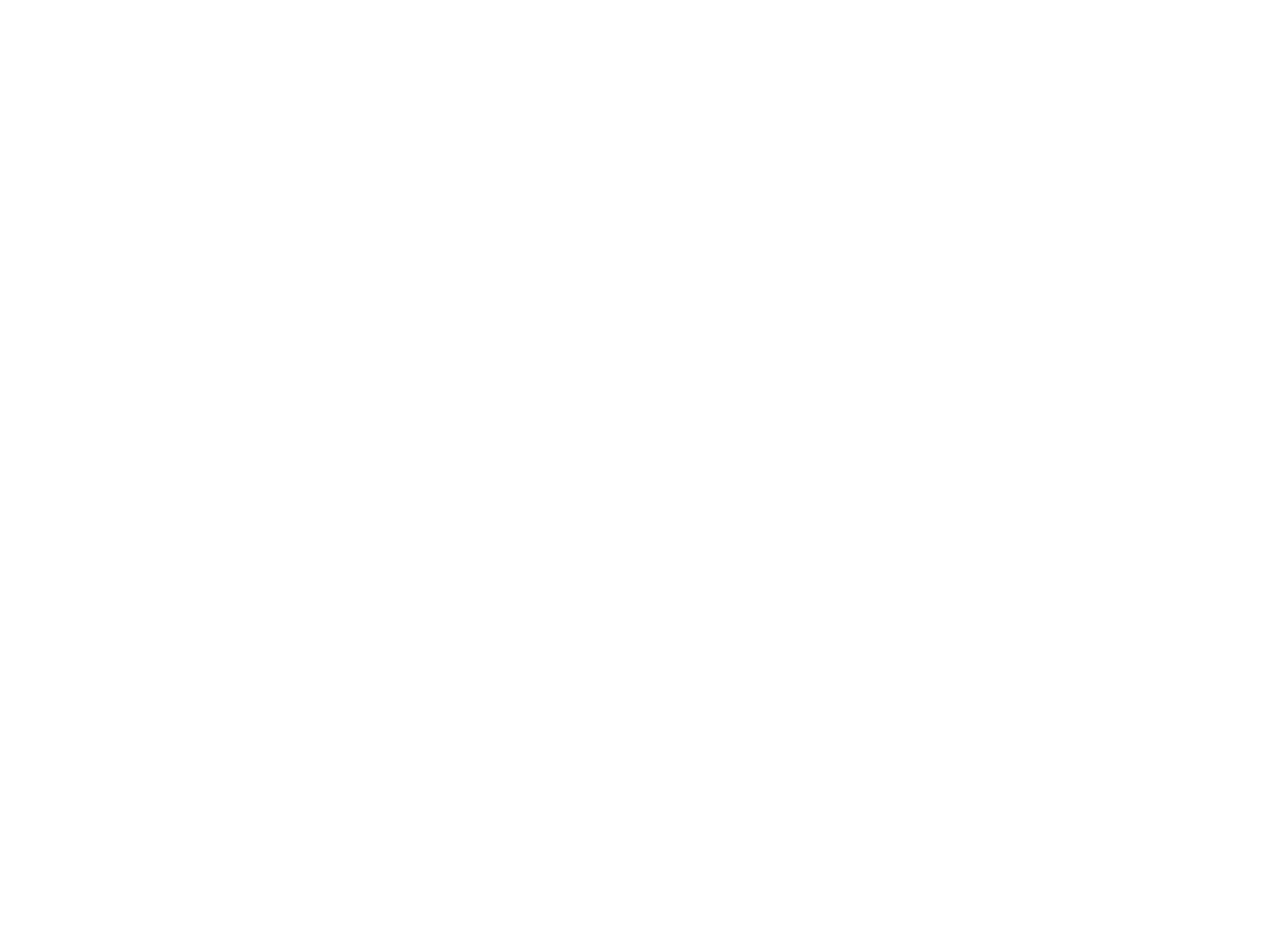
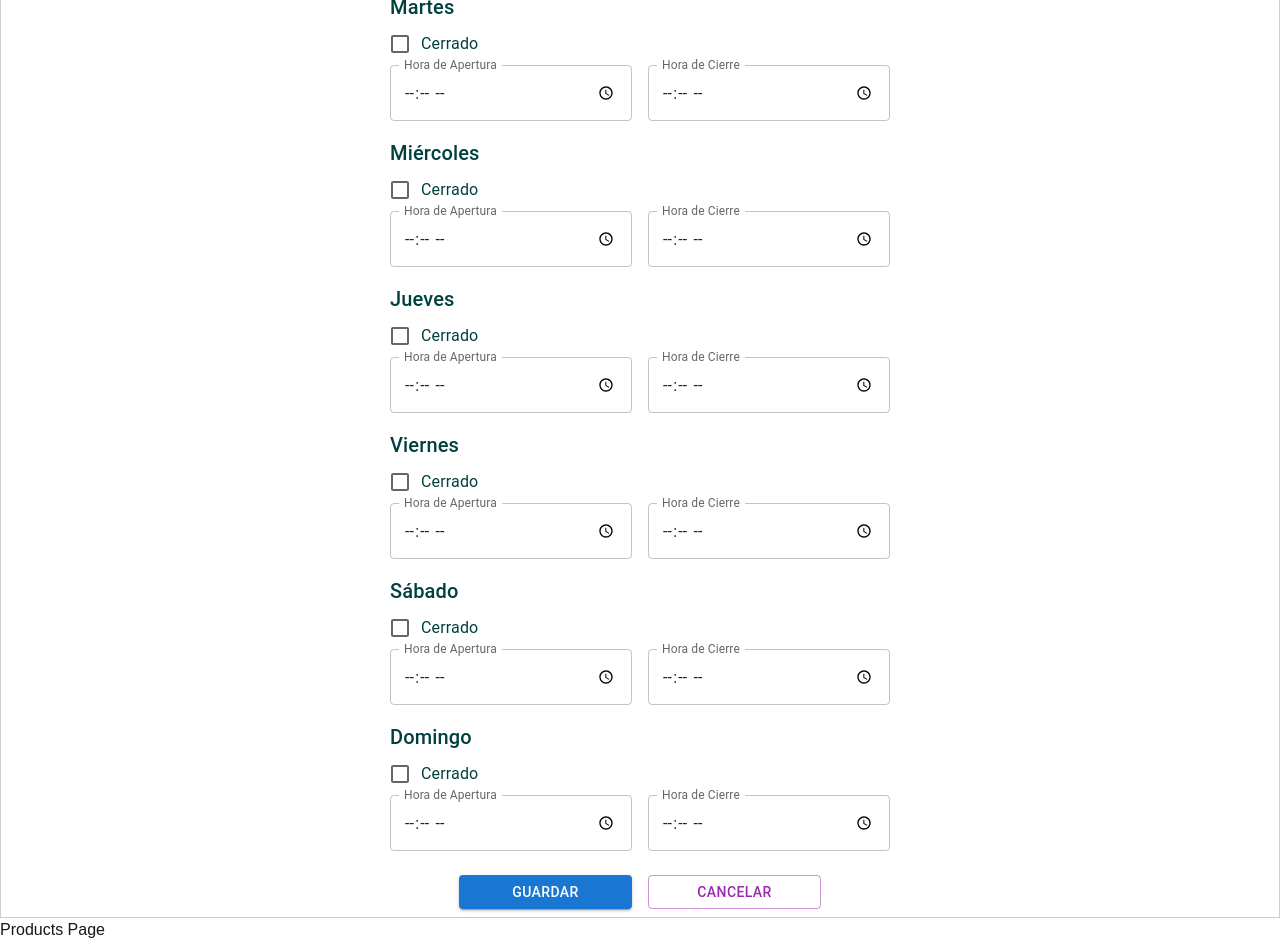
Before and after one commit to PROMASCOTA-TIC/Frontend-Entrepreneurs, a Next.js app: page /products in a window 1280 px wide. Shown: the part 340-1282 px from the top of the page. Before the commit the page ends 800 px from the top, so only its background shows below. Built offline with nearby package versions, Linux system fonts and the light colour scheme.

Commit message:
feal: Crear checkhorarios para registro de horarios de atención en emprendedores

```diff
--- a/src/app/(emprendedor)/page.tsx
+++ b/src/app/(emprendedor)/page.tsx
@@ -2,7 +2,7 @@
 export default function Home() {
   return (
     <div>
-      <h1>Hola Mundo</h1>
+
     </div>
   );
 }
--- a/src/app/emprendedores/checkHorarios.tsx
+++ b/src/app/emprendedores/checkHorarios.tsx
@@ -1,7 +1,142 @@
-import React from 'react'
+"use client";
 
-export const checkHorarios = () => {
+import React from "react";
+import { Checkbox, FormControlLabel, Grid2, TextField, Typography, Box, Button } from "@mui/material";
+import { useForm, Controller } from "react-hook-form";
+import'@/assets/styles/emprendedores/general.css';
+import { themePalette } from "../config/theme.config";
+
+
+interface HorarioDia {
+  apertura: string;
+  cierre: string;
+  cerrado: boolean;
+}
+
+const horarioPorDefecto: HorarioDia = {
+  apertura: "",
+  cierre: "",
+  cerrado: false,
+};
+
+const diasDeLaSemana = ["Lunes", "Martes", "Miércoles", "Jueves", "Viernes", "Sábado", "Domingo"];
+
+const CheackHorarios: React.FC = () => {
+  const {
+    control,
+    handleSubmit,
+    watch,
+    reset,
+    formState: { errors },
+  } = useForm<{ [key: string]: HorarioDia }>({
+    defaultValues: diasDeLaSemana.reduce((acc, dia) => {
+      acc[dia] = { ...horarioPorDefecto };
+      return acc;
+    }, {} as { [key: string]: HorarioDia }),
+  });
+
+  const onSubmit = (data: { [key: string]: HorarioDia }) => {
+    console.log(data); // Aquí puedes manejar los datos del formulario
+  };
+
+  const handleCancel = () => {
+    reset(); // Resetea el formulario a los valores por defecto
+  };
+
   return (
+    <Box
+      sx={{
+        width: "100%",
+        height: "100%",
+        border: "1px solid #ccc",
+        padding: 1,
+        display: "flex",
+        justifyContent: "center",
+      }}
+    >
+      <Grid2 sx={{ display: "flex", justifyContent: "center", flexDirection: "column" }}>
+        <Grid2 sx={{ flexDirection: "column", alignItems: "center", justifyContent: "center", color:themePalette.primary }}>
+          <Typography className="h1SemiBold" align="center">Horarios de atención</Typography>
+          <Typography className="normalRegular"  align="center">Indica a los clientes cuándo está abierto tu emprendimiento</Typography>
+        </Grid2>
+        <form onSubmit={handleSubmit(onSubmit)}>
+          {diasDeLaSemana.map((dia) => (
+            <Grid2 key={dia} sx={{ marginBottom: 2, color:themePalette.primary }} className="minimaBold">
+              <Typography variant="h6">{dia}</Typography>
 
-  )
-}
+              <Controller
+                name={`${dia}.cerrado`}
+                control={control}
+                render={({ field }) => (
+                  <FormControlLabel control={<Checkbox {...field} checked={field.value} />} label="Cerrado" />
+                )}
+              />
+
+              {!watch(`${dia}.cerrado`) && (
+                <Grid2 container spacing={2} sx={{ width: 500 }}>
+                  <Grid2 size={{ xs: 6 }}>
+                    <Controller
+                      name={`${dia}.apertura`}
+                      control={control}
+                      rules={{
+                        required: "La hora de apertura es obligatoria",
+                        validate: (value) => value !== "" || "Debes seleccionar una hora de apertura",
+                      }}
+                      render={({ field }) => (
+                        <TextField
+                          label="Hora de Apertura"
+                          type="time"
+                          fullWidth
+                          error={!!errors[dia]?.apertura}
+                          helperText={errors[dia]?.apertura?.message}
+                          InputLabelProps={{ shrink: true }} // Asegura que la etiqueta no se superponga
+                          {...field}
+                        />
+                      )}
+                    />
+                  </Grid2>
+                  <Grid2 size={{ xs: 6 }}>
+                    <Controller
+                      name={`${dia}.cierre`}
+                      control={control}
+                      rules={{
+                        required: "La hora de cierre es obligatoria",
+                        validate: (value) => value !== "" || "Debes seleccionar una hora de cierre",
+                      }}
+                      render={({ field }) => (
+                        <TextField
+                          label="Hora de Cierre"
+                          type="time"
+                          fullWidth
+                          error={!!errors[dia]?.cierre}
+                          helperText={errors[dia]?.cierre?.message}
+                          InputLabelProps={{ shrink: true }} // Asegura que la etiqueta no se superponga
+                          {...field}
+                        />
+                      )}
+                    />
+                  </Grid2>
+                </Grid2>
+              )}
+            </Grid2>
+          ))}
+
+          <Grid2 container spacing={2} justifyContent="center" sx={{ marginTop: 3 }}>
+            <Grid2>
+              <Button variant="contained" color="primary" type="submit" className="buttonHorarios">
+                Guardar
+              </Button>
+            </Grid2>
+            <Grid2>
+              <Button variant="outlined" color="secondary" onClick={handleCancel} className="buttonHorarios">
+                Cancelar
+              </Button>
+            </Grid2>
+          </Grid2>
+        </form>
+      </Grid2>
+    </Box>
+  );
+};
+
+export default CheackHorarios;
--- a/src/app/layout.tsx
+++ b/src/app/layout.tsx
@@ -3,6 +3,8 @@
 import "./globals.css";
 import { TopMenu } from "@/components/ui/top-menu/TopMemu";
 import TopNavbar from '@/components/ui/top-navbar/TopNavbar';
+import CheckHorarios from "./emprendedores/CheckHorarios";
+
 
 
 const geistSans = localFont({
@@ -34,6 +36,7 @@
 
         <TopNavbar/>
         <TopMenu/>
+        <CheckHorarios/>
         {children}
       </body>
     </html>
--- /dev/null
+++ b/src/assets/styles/emprendedores/general.css
@@ -0,0 +1,89 @@
+.buttonHorarios{
+    background-color: #004040;
+    color: white;
+    border: none;
+    width: 173px;
+    height: 34px;
+    font-size: 24px;
+    text-transform: none;
+    border-radius: 20px;
+}
+
+.h1Bold{
+    font-size: 36px;
+    font-weight: bold;
+}
+
+.h1SemiBold{
+    font-size: 36px;
+    font-weight: 600;
+}
+
+.h1Regular{
+    font-size: 36px;
+    font-weight: normal;
+
+}
+
+.h2Bold{
+    font-size: 24px;
+    font-weight: bold;
+}
+
+.h2SemiBold{
+    font-size: 24px;
+    font-weight: 600;
+}
+
+.h2Regular{
+    font-size: 24px;
+    font-weight: normal;
+}
+
+.normalBold{
+    font-size: 18px;
+    font-weight: bold;
+}
+.normalSemibold{
+    font-size: 18px;
+    font-weight: 600;
+}
+.normalRegular{
+    font-size: 18px;
+    font-weight: normal;
+}
+
+.minimaSubrrayado{
+    font-size: 18px;
+    font-weight: normal;
+    text-decoration: underline;
+}
+
+.minimaBold{
+    font-size: 14px;
+    font-weight: bold;
+}
+
+.minimaSemibold{
+    font-size: 14px;
+    font-weight: 600;
+}
+
+.minimaRegular{
+    font-size: 14px;
+    font-weight: normal;
+}
+
+.miniaturaBold{
+    font-size: 12px;
+    font-weight: bold;
+}
+.miniaturaSemibold{
+    font-size: 12px;
+    font-weight: 600;
+}
+
+.miniaturaRegular{
+    font-size: 12px;
+    font-weight: normal;
+}
```
Also changed, not shown: src/app/globals.css (line endings or trailing spaces).
